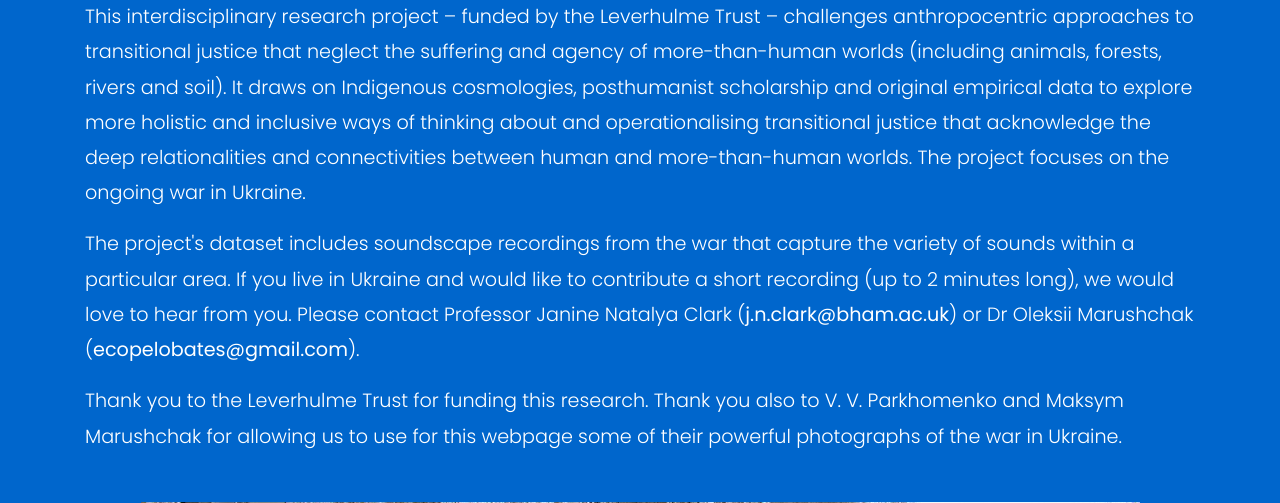
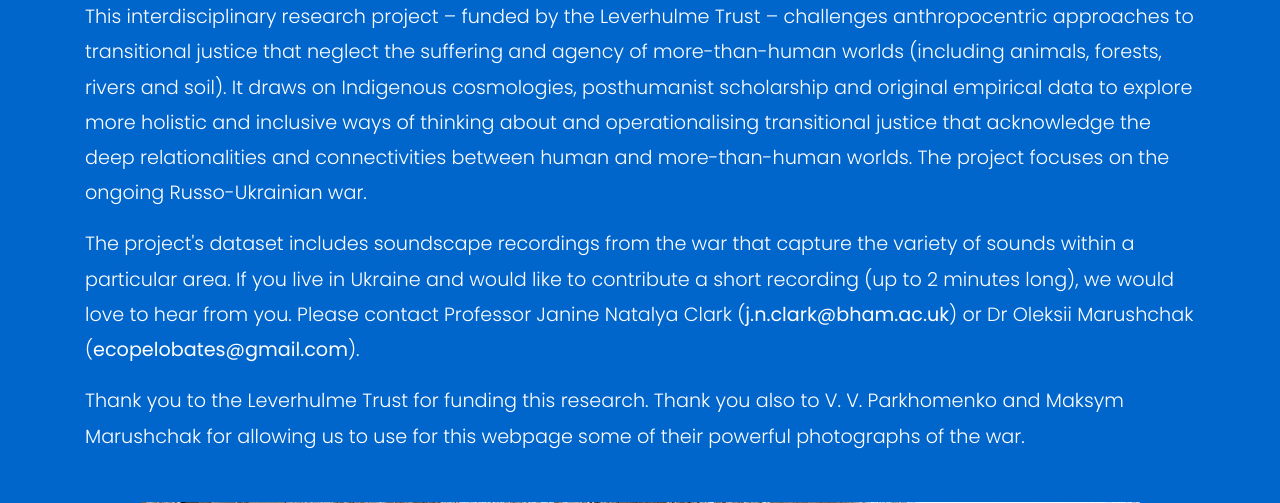
Before and after one commit to bear-rsg/rethinking-transitional-justice, a Django app: page / in a window 1280 px wide. Shown: the part 1042-1545 px from the top of the page. Run offline with Django 4.2, Linux system fonts and the light colour scheme; parts of the project's set-up code (start-up, migrations or seed data) failed here and were passed over; some libraries are stand-ins or nearby versions.

Commit message:
updated text on welcome and about pages

```diff
--- a/django/general/templates/general/about.html
+++ b/django/general/templates/general/about.html
@@ -17,7 +17,7 @@
     <div class="photograph-credit">Photograph taken by V. V. Parkhomenko</div>
 
     <p>
-        The project focuses specifically on the ongoing war in Ukraine, a country in which <a href="https://wwfcee.org/our-offices/ukraine/assessing-the-environmental-impacts-of-the-war-in-ukraine">35 per cent of Europe's biodiversity</a> is concentrated. The environmental consequences of the war are not only immense but are also likely, in some cases, to be <a href="https://www.unep.org/resources/report/rapid-environmental-assessment-kakhovka-dam-breach-ukraine-2023">irreversible</a>. Through online semi-structured interviews with, inter alia, zoologists, botanists and biologists, this research explores in depth some of these environmental legacies. It also examines the perspectives and experiences of Ukrainians without specific ecological expertise.
+        The project focuses specifically on the Russian invasion of Ukraine, a country in which <a href="https://wwfcee.org/our-offices/ukraine/assessing-the-environmental-impacts-of-the-war-in-ukraine">35 per cent of Europe's biodiversity</a> is concentrated. The environmental consequences of the war are not only immense but are also likely, in some cases, to be <a href="https://www.unep.org/resources/report/rapid-environmental-assessment-kakhovka-dam-breach-ukraine-2023">irreversible</a>. Through online semi-structured interviews with, inter alia, zoologists, botanists and biologists, this research explores in depth some of these environmental legacies. It also examines the perspectives and experiences of Ukrainians without specific ecological expertise.
     </p>
 
     <img class="photograph" src="{% static 'images/photographs/3.jpg' %}" alt="Photograph from Ukraine taken by V. V. Parkhomenko">
--- a/django/general/templates/general/welcome.html
+++ b/django/general/templates/general/welcome.html
@@ -19,13 +19,13 @@
         Welcome to the Rethinking Transitional Justice website.
     </p>
     <p>
-        This interdisciplinary research project – funded by the Leverhulme Trust – challenges anthropocentric approaches to transitional justice that neglect the suffering and agency of more-than-human worlds (including animals, forests, rivers and soil). It draws on Indigenous cosmologies, posthumanist scholarship and original empirical data to explore more holistic and inclusive ways of thinking about and operationalising transitional justice that acknowledge the deep relationalities and connectivities between human and more-than-human worlds. The project focuses on the ongoing war in Ukraine.
+        This interdisciplinary research project – funded by the Leverhulme Trust – challenges anthropocentric approaches to transitional justice that neglect the suffering and agency of more-than-human worlds (including animals, forests, rivers and soil). It draws on Indigenous cosmologies, posthumanist scholarship and original empirical data to explore more holistic and inclusive ways of thinking about and operationalising transitional justice that acknowledge the deep relationalities and connectivities between human and more-than-human worlds. The project focuses on the ongoing Russo-Ukrainian war.
     </p>
     <p>
         The project's dataset includes soundscape recordings from the war that capture the variety of sounds within a particular area. If you live in Ukraine and would like to contribute a short recording (up to 2 minutes long), we would love to hear from you. Please contact Professor Janine Natalya Clark (<a href="mailto:j.n.clark@bham.ac.uk">j.n.clark@bham.ac.uk</a>) or Dr Oleksii Marushchak (<a href="mailto:ecopelobates@gmail.com">ecopelobates@gmail.com</a>).
     </p>
     <p>
-        Thank you to the Leverhulme Trust for funding this research. Thank you also to V. V. Parkhomenko and Maksym Marushchak for allowing us to use for this webpage some of their powerful photographs of the war in Ukraine.
+        Thank you to the Leverhulme Trust for funding this research. Thank you also to V. V. Parkhomenko and Maksym Marushchak for allowing us to use for this webpage some of their powerful photographs of the war.
     </p>
     <img class="photograph" src="{% static 'images/photographs/5.jpg' %}" alt="Photograph from Ukraine taken by V. V. Parkhomenko">
 </section>
```
